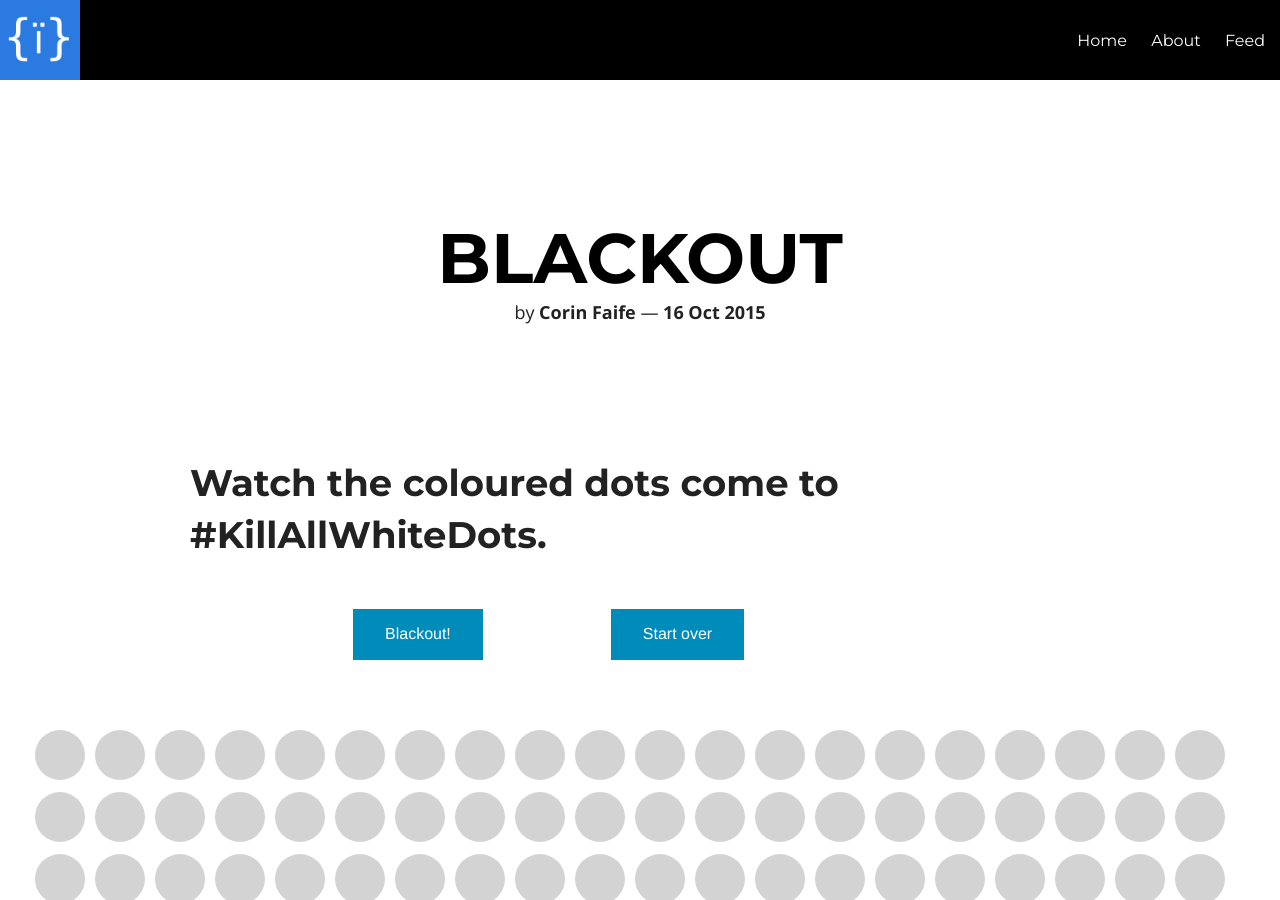
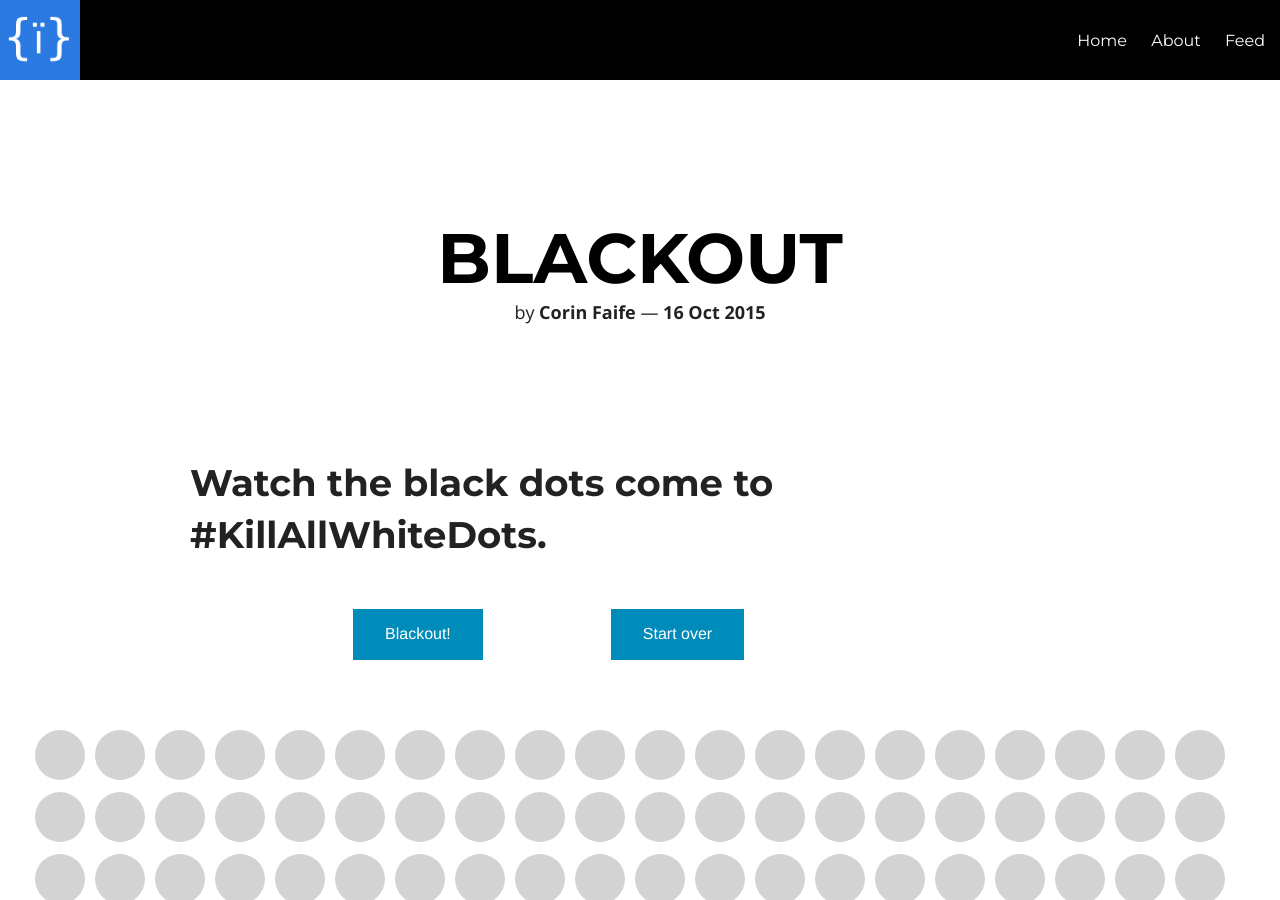
Before and after one commit to infratxt/infratxt.github.io, a Jekyll site: the page built from _posts/2015-10-16-blackout.md, in a window 1280 px wide and 900 px high. Built offline with Jekyll 4.4.1, drawn with Linux system fonts in a browser that asks for light colours; nearby versions of some CDN libraries.

Commit message:
Blackout: change text

```diff
--- a/_posts/2015-10-16-blackout.md
+++ b/_posts/2015-10-16-blackout.md
@@ -5,7 +5,7 @@ date:   2015-10-16 14:35:15
 categories: experiments
 ---
 
-## Watch the coloured dots come to #KillAllWhiteDots.
+## Watch the black dots come to #KillAllWhiteDots.
 
 <button id="blackout" onclick="blackout()">Blackout!</button> <button onclick="reset()">Start over</button>
 <p></p>
```
